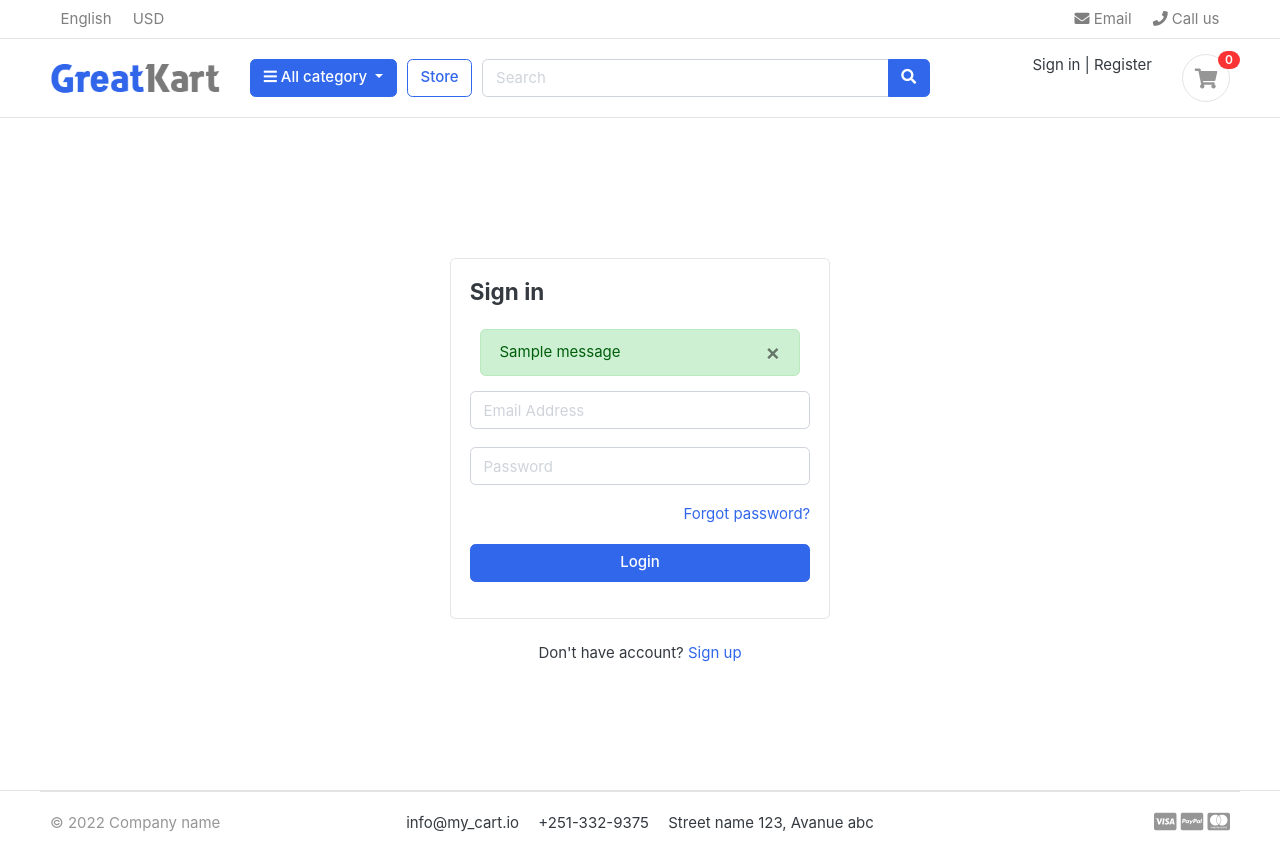
After one commit to SolomonAzene/E-commerce-Django, a Django app: page /accounts/login/ in a window 1280 px wide. The commit adds this page. Run offline with Django 4.2, Linux system fonts and the light colour scheme; tables that the repository leaves empty hold one stand-in row (values such as "Sample post"); one stand-in notice (Sample message) is shown; some libraries are stand-ins or nearby versions; some web fonts are replaced.

Commit message:
committing

```diff
--- /dev/null
+++ b/accounts/urls.py
@@ -0,0 +1,9 @@
+from django.urls import  path
+from .import views
+
+urlpatterns = [
+    path('register/', views.register, name='register'),
+    path('login/', views.login, name='login'),
+    path('logout/', views.logout, name='logout'),
+
+]
--- a/accounts/views.py
+++ b/accounts/views.py
@@ -1,3 +1,59 @@
-from django.shortcuts import render
+from django.shortcuts import render, redirect
+from accounts.models import Account
+from .forms import RegistrationForm
+from django.contrib import messages, auth
+from django.contrib.auth.decorators import login_required
+from django.contrib.sites.shortcuts import get_current_site
+from django.utils.http import urlsafe_base64_encode, urlsafe_base64_decode
+from django.template.loader import render_to_string
+
 
 # Create your views here.
+def register(request):
+    if request.method =='POST':
+        form = RegistrationForm(request.POST)
+        if form.is_valid():
+            first_name = form.cleaned_data['first_name']
+            last_name = form.cleaned_data['last_name']
+            phone_number = form.cleaned_data['phone_number']
+            email = form.cleaned_data['email']
+            password = form.cleaned_data['password']
+            username = email.split("@")[0]
+            user = Account.objects.create_user(first_name=first_name,last_name=last_name, email=email, username=username, password=password)
+            user.phone_number = phone_number
+            user.save()
+
+            # email verification
+            current_site = get_current_site(request)
+
+            messages.success(request,"sucessfuly registered!")
+            return redirect('register')
+    else:
+        form = RegistrationForm()
+    context = {
+        'form':form,
+    }
+    return render(request, 'accounts/register.html', context)
+
+
+def login(request):
+    if request.method == "POST":
+        email = request.POST['email']
+        password = request.POST['password']
+
+        user = auth.authenticate(email=email, password=password)
+
+        if user is not None:
+            auth.login(request, user)
+
+            return redirect('home')
+        else:
+            messages.error(request, "Invalid login credentials!")
+            return redirect('login')
+
+    return render(request, 'accounts/login.html')
+@login_required(login_url='login')
+def logout(request):
+    messages.success(request, 'you are logged out!')
+    auth.logout(request)
+    return redirect('login')
--- a/greatkart/settings.py
+++ b/greatkart/settings.py
@@ -134,6 +134,11 @@ MEDIA_URL = '/media/'
 MEDIA_ROOT = BASE_DIR /'media'
 
 
+from django.contrib.messages import constants as messages
+MESSAGE_TAGS = {
+    messages.ERROR: 'danger',
+
+}
 
 # Default primary key field type
 # https://docs.djangoproject.com/en/4.0/ref/settings/#default-auto-field
--- a/greatkart/urls.py
+++ b/greatkart/urls.py
@@ -24,5 +24,6 @@ urlpatterns = [
     path('',views.home, name="home"),
     path('store/', include('store.urls')),
     path('cart/', include('carts.urls')),
+    path('accounts/', include('accounts.urls')),
 
 ] + static(settings.MEDIA_URL, document_root=settings.MEDIA_ROOT)
--- a/static/js/script.js
+++ b/static/js/script.js
@@ -57,3 +57,7 @@ $(document).ready(function() {
 
 });
 // jquery end
+
+setTimeout(function(){
+    $('#message').fadeOut('slow')
+}, 4000);
--- /dev/null
+++ b/templates/accounts/login.html
@@ -0,0 +1,41 @@
+{% extends 'base.html' %}
+
+{% block content %}
+
+<!-- ========================= SECTION CONTENT ========================= -->
+<section class="section-conten padding-y" style="min-height:84vh">
+
+    <!-- ============================ COMPONENT LOGIN   ================================= -->
+        <div class="card mx-auto" style="max-width: 380px; margin-top:100px;">
+          <div class="card-body">
+          <h4 class="card-title mb-4">Sign in</h4>
+          {% include 'includes/alerts.html' %}
+          <form action="{% url 'login' %}" method="POST">
+            {% csrf_token %}
+              <div class="form-group">
+                 <input type="email" class="form-control" placeholder="Email Address" name="email">
+              </div> <!-- form-group// -->
+              <div class="form-group">
+                <input type="password" class="form-control" placeholder="Password" name="password">
+              </div> <!-- form-group// -->
+
+              <div class="form-group">
+                  <a href="#" class="float-right">Forgot password?</a>
+
+              </div> <!-- form-group form-check .// -->
+              <div class="form-group">
+                  <button type="submit" class="btn btn-primary btn-block"> Login  </button>
+              </div> <!-- form-group// -->
+          </form>
+          </div> <!-- card-body.// -->
+        </div> <!-- card .// -->
+
+         <p class="text-center mt-4">Don't have account? <a href="{% url 'register' %}">Sign up</a></p>
+         <br><br>
+    <!-- ============================ COMPONENT LOGIN  END.// ================================= -->
+
+
+    </section>
+    <!-- ========================= SECTION CONTENT END// ========================= -->
+
+{% endblock %}
--- /dev/null
+++ b/templates/includes/alerts.html
@@ -0,0 +1,11 @@
+{% if messages %}
+    {% for message in messages %}
+        <div id="message" class="container">
+            <div {% if message.tags %} class="alert alert-{{ message.tags }}"{% endif %} role="alert">
+                <button type="button" class="close" data-dismiss="alert"><span aria-hidden="true">&times;</span></button>
+                {% if message.level == DEFAULT_MESSAGE_LEVELS.ERROR %}Error: {% endif %}
+                {{ message }}
+            </div>
+        </div>
+    {% endfor %}
+{% endif %}
--- a/templates/includes/navbar.html
+++ b/templates/includes/navbar.html
@@ -63,11 +63,18 @@
             <div class="col-lg-3 col-sm-6 col-8 order-2 order-lg-3">
                         <div class="d-flex justify-content-end mb-3 mb-lg-0">
                             <div class="widget-header">
-                                <small class="title text-muted">Welcome guest!</small>
+                                {% if user.is_authenticated %}
+                                <small class="title text-muted">Welcome {{user.username}}!</small>
                                 <div>
-                                    <a href="./signin.html">Sign in</a> <span class="dark-transp"> | </span>
-                                    <a href="./register.html"> Register</a>
+                                    <a href=" #"> Dashboard</a> <span class="dark-transp"> | </span>
+                                    <a href="{% url 'logout'%} ">Logout</a>
                                 </div>
+                                {% else %}
+                                <div>
+                                    <a href="{% url 'login'%} ">Sign in</a> <span class="dark-transp"> | </span>
+                                    <a href="{% url 'register' %}"> Register</a>
+                                </div>
+                                {% endif %}
                             </div>
                             <a href="{% url 'cart' %}" class="widget-header pl-3 ml-3">
                                 <div class="icon icon-sm rounded-circle border"><i class="fa fa-shopping-cart"></i></div>
```
Also changed, not shown: accounts/forms.py (added, +33 -0 lines), templates/accounts/register.html (added, +61 -0 lines).
